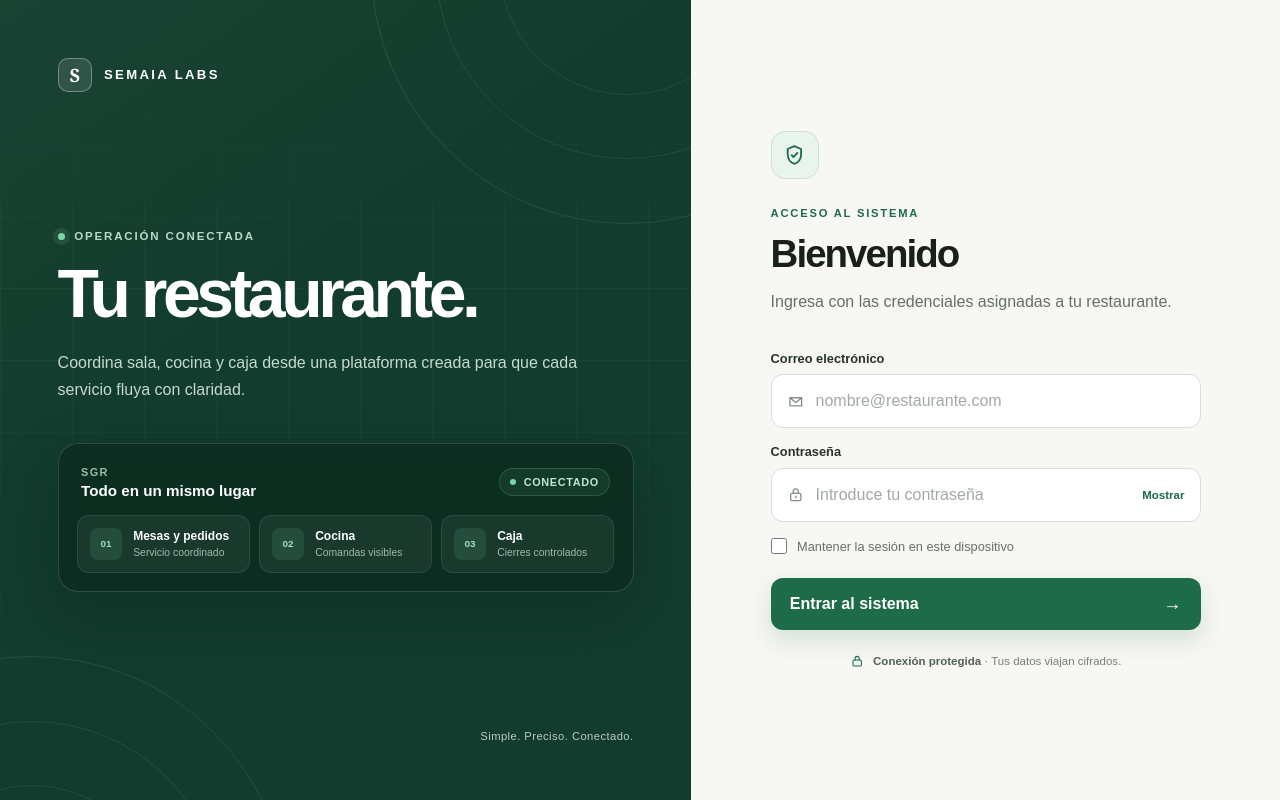
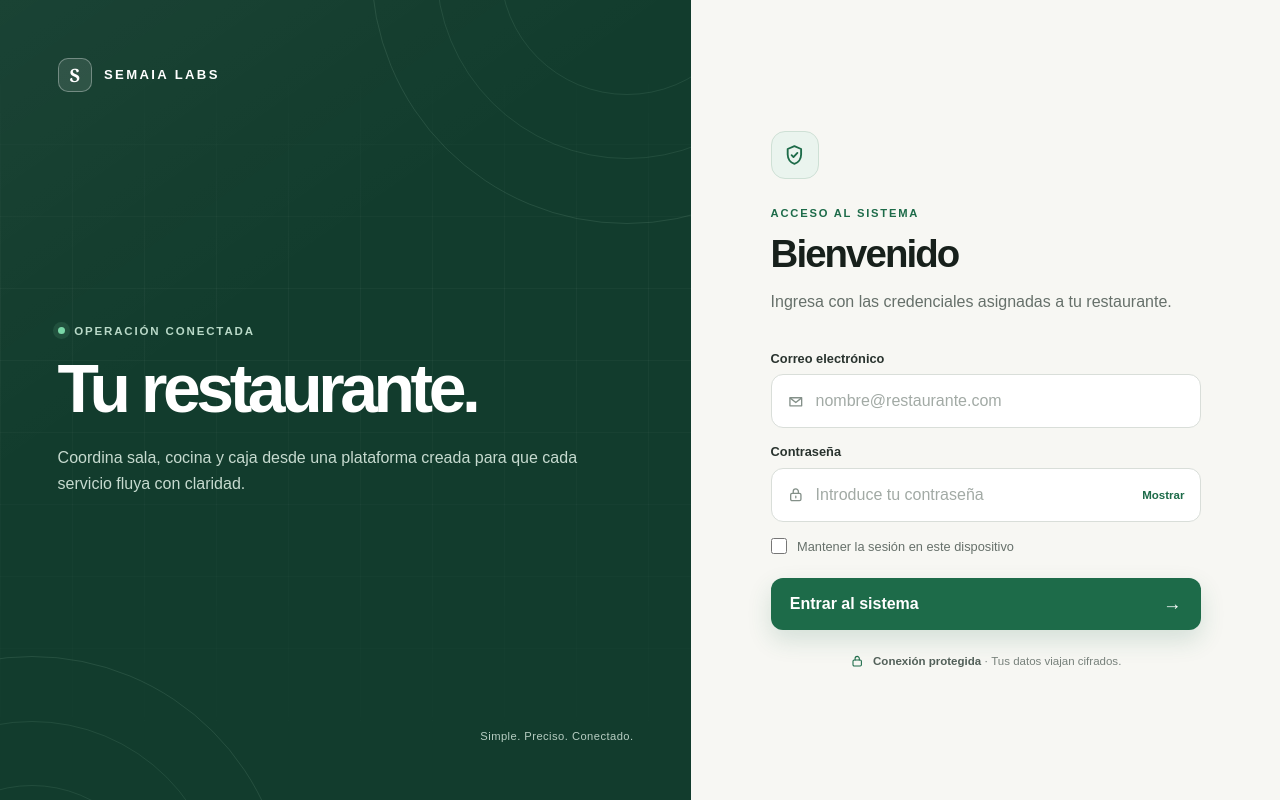
Before and after one commit to irvinvela/SGR, a Next.js app in the folder frontend/: page / in a window 1280 px wide. Built offline with nearby package versions, Linux system fonts and the light colour scheme; no server answers.

Commit message:
fix: remove login module preview

```diff
--- a/frontend/src/app/globals.css
+++ b/frontend/src/app/globals.css
@@ -176,108 +176,6 @@ select {
   line-height: 1.65;
 }
 
-.operations-preview {
-  width: min(100%, 610px);
-  border: 1px solid rgba(255, 255, 255, 0.15);
-  border-radius: 20px;
-  background: rgba(7, 30, 22, 0.45);
-  box-shadow: 0 24px 60px rgba(3, 20, 14, 0.22);
-  padding: 1.15rem;
-  backdrop-filter: blur(10px);
-}
-
-.preview-heading {
-  display: flex;
-  align-items: center;
-  justify-content: space-between;
-  gap: 1rem;
-  padding: 0.2rem 0.25rem 1rem;
-}
-
-.preview-heading > div,
-.preview-modules p {
-  display: grid;
-  gap: 0.25rem;
-  margin: 0;
-}
-
-.preview-heading span {
-  color: #9fbbae;
-  font-size: 0.68rem;
-  font-weight: 750;
-  letter-spacing: 0.13em;
-  text-transform: uppercase;
-}
-
-.preview-heading strong {
-  font-size: 0.95rem;
-}
-
-.preview-status {
-  display: flex;
-  align-items: center;
-  gap: 0.45rem;
-  border: 1px solid rgba(121, 215, 167, 0.2);
-  border-radius: 999px;
-  background: rgba(121, 215, 167, 0.08);
-  padding: 0.42rem 0.65rem;
-  color: #bfe8d1 !important;
-  letter-spacing: 0.06em !important;
-}
-
-.preview-status i {
-  width: 6px;
-  height: 6px;
-  border-radius: 50%;
-  background: #79d7a7;
-}
-
-.preview-modules {
-  display: grid;
-  grid-template-columns: repeat(3, minmax(0, 1fr));
-  gap: 0.55rem;
-}
-
-.preview-modules > div {
-  display: flex;
-  min-width: 0;
-  align-items: center;
-  gap: 0.7rem;
-  border: 1px solid rgba(255, 255, 255, 0.09);
-  border-radius: 12px;
-  background: rgba(255, 255, 255, 0.055);
-  padding: 0.75rem;
-}
-
-.module-icon {
-  display: grid;
-  flex: 0 0 auto;
-  width: 2rem;
-  height: 2rem;
-  border-radius: 8px;
-  background: rgba(121, 215, 167, 0.13);
-  place-items: center;
-  color: #9de1bb;
-  font-size: 0.62rem;
-  font-weight: 800;
-}
-
-.preview-modules strong,
-.preview-modules small {
-  overflow: hidden;
-  text-overflow: ellipsis;
-  white-space: nowrap;
-}
-
-.preview-modules strong {
-  font-size: 0.75rem;
-}
-
-.preview-modules small {
-  color: #9fbbae;
-  font-size: 0.65rem;
-}
-
 .brand-footer {
   display: flex;
   align-items: center;
@@ -1713,14 +1611,6 @@ select:focus {
   .brand-panel {
     padding: 2.25rem;
   }
-
-  .preview-modules {
-    grid-template-columns: 1fr;
-  }
-
-  .preview-modules > div:nth-child(3) {
-    display: none;
-  }
 }
 
 @media (max-width: 800px) {
@@ -1751,7 +1641,6 @@ select:focus {
     font-size: 0.95rem;
   }
 
-  .operations-preview,
   .brand-footer {
     display: none;
   }
--- a/frontend/src/app/page.tsx
+++ b/frontend/src/app/page.tsx
@@ -57,33 +57,6 @@ export default function LoginPage() {
               Coordina sala, cocina y caja desde una plataforma creada para
               que cada servicio fluya con claridad.
             </p>
-          </div>
-
-          <div className="operations-preview" aria-label="Módulos conectados de SGR">
-            <div className="preview-heading">
-              <div>
-                <span>SGR</span>
-                <strong>Todo en un mismo lugar</strong>
-              </div>
-              <span className="preview-status">
-                <i aria-hidden="true" />
-                Conectado
-              </span>
-            </div>
-            <div className="preview-modules">
-              <div>
-                <span className="module-icon" aria-hidden="true">01</span>
-                <p><strong>Mesas y pedidos</strong><small>Servicio coordinado</small></p>
-              </div>
-              <div>
-                <span className="module-icon" aria-hidden="true">02</span>
-                <p><strong>Cocina</strong><small>Comandas visibles</small></p>
-              </div>
-              <div>
-                <span className="module-icon" aria-hidden="true">03</span>
-                <p><strong>Caja</strong><small>Cierres controlados</small></p>
-              </div>
-            </div>
           </div>
         </div>
 
```
